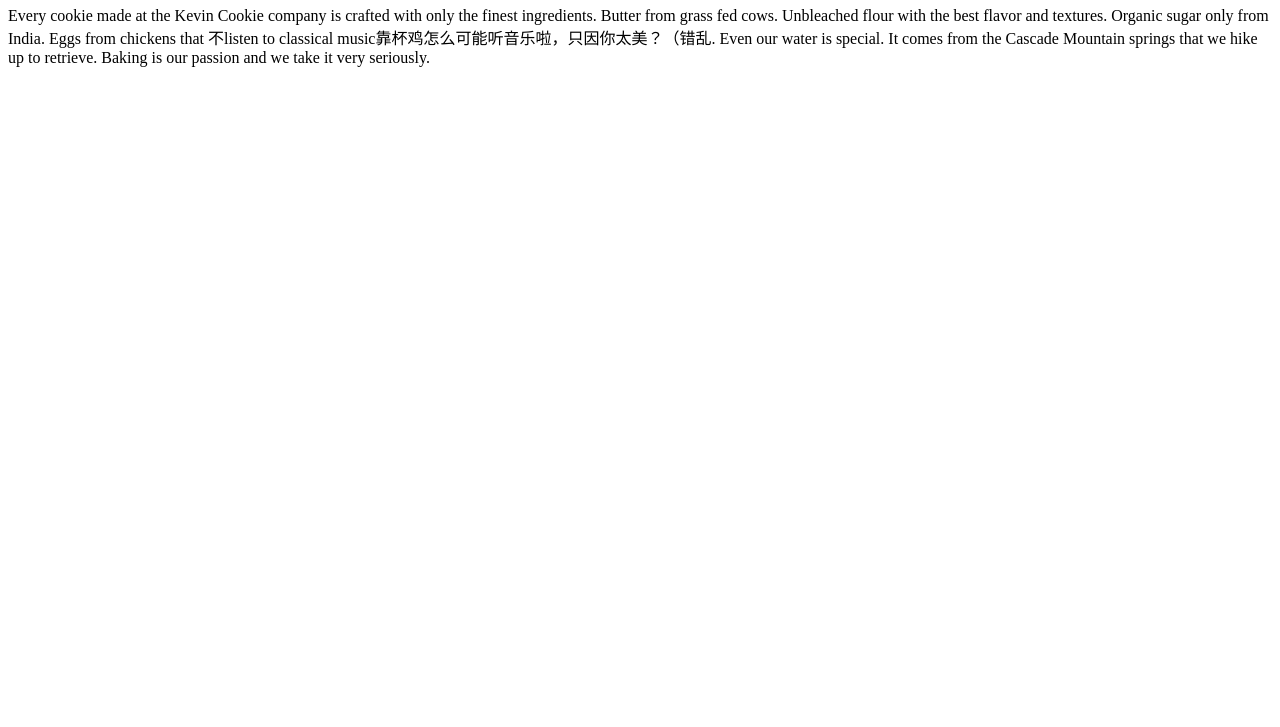
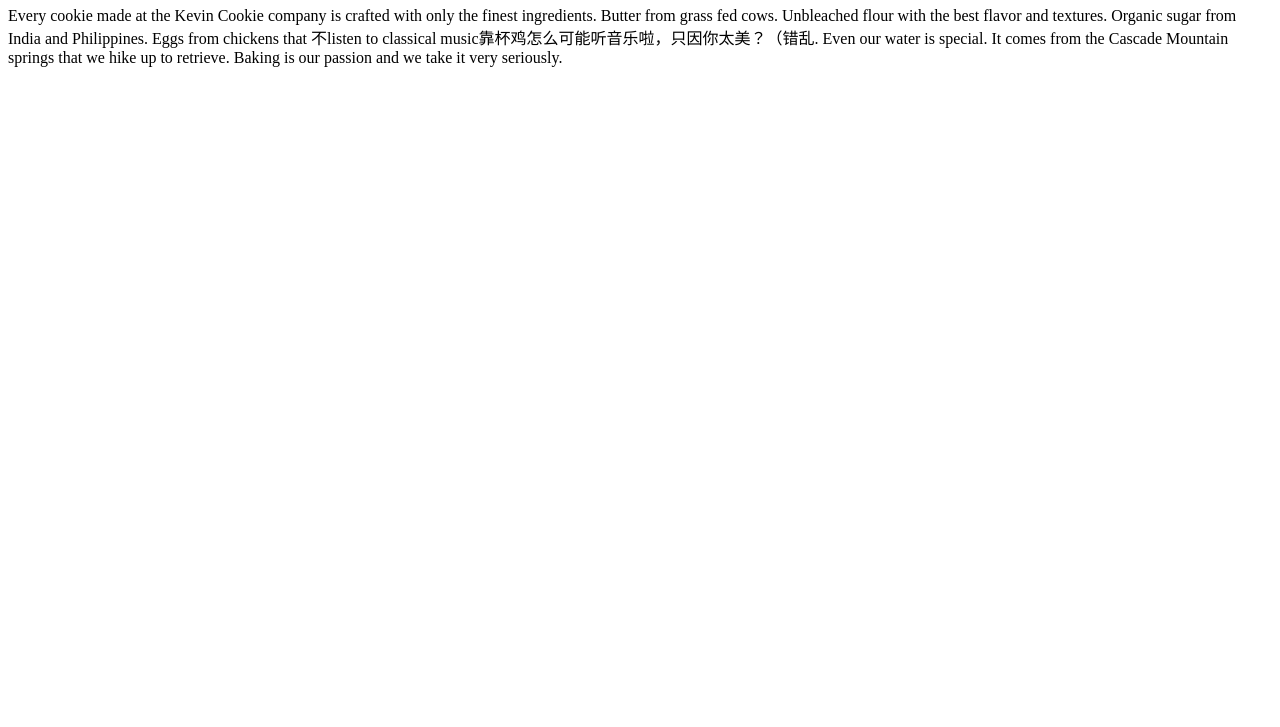
Before and after one commit to QMPhoton/KevinCookieCompanyHC, a plain HTML site: page index.htm in a window 1280 px wide. Shown: the part 73-800 px from the top of the page. Drawn offline with Linux system fonts and the light colour scheme.

Commit message:
Update index.htm

```diff
--- a/index.htm
+++ b/index.htm
@@ -3,7 +3,7 @@
 <body>
 
 <h1>Deliciousness in every bite!</h1>
-<p>Every cookie made at the Kevin Cookie company is crafted with only the finest ingredients. Butter from grass fed cows. Unbleached flour with the best flavor and textures. Organic sugar only from India. Eggs from chickens that 不listen to classical music靠杯鸡怎么可能听音乐啦，只因你太美？（错乱. Even our water is special. It comes from the Cascade Mountain springs that we hike up to retrieve. Baking is our passion and we take it very seriously.</p>
+<p>Every cookie made at the Kevin Cookie company is crafted with only the finest ingredients. Butter from grass fed cows. Unbleached flour with the best flavor and textures. Organic sugar from India and Philippines. Eggs from chickens that 不listen to classical music靠杯鸡怎么可能听音乐啦，只因你太美？（错乱. Even our water is special. It comes from the Cascade Mountain springs that we hike up to retrieve. Baking is our passion and we take it very seriously.</p>
 
 </body>
 </html>
```
